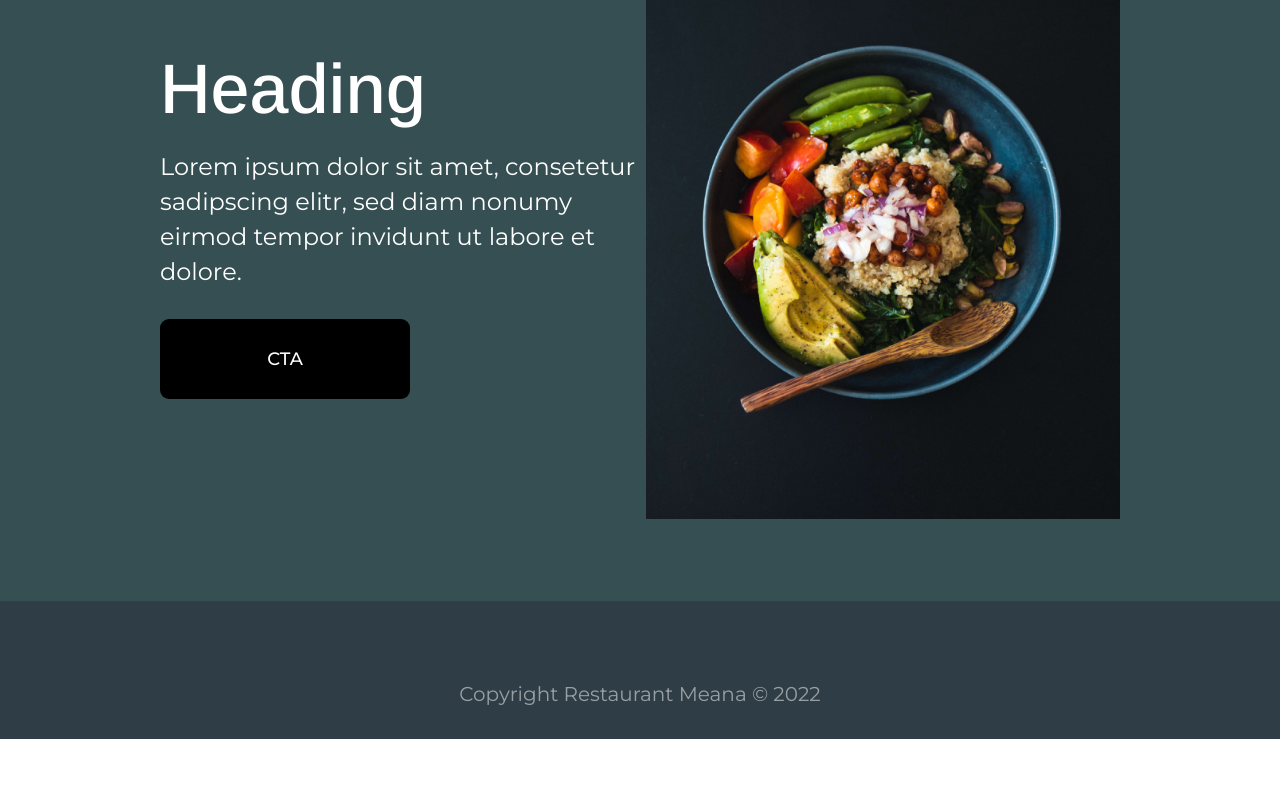
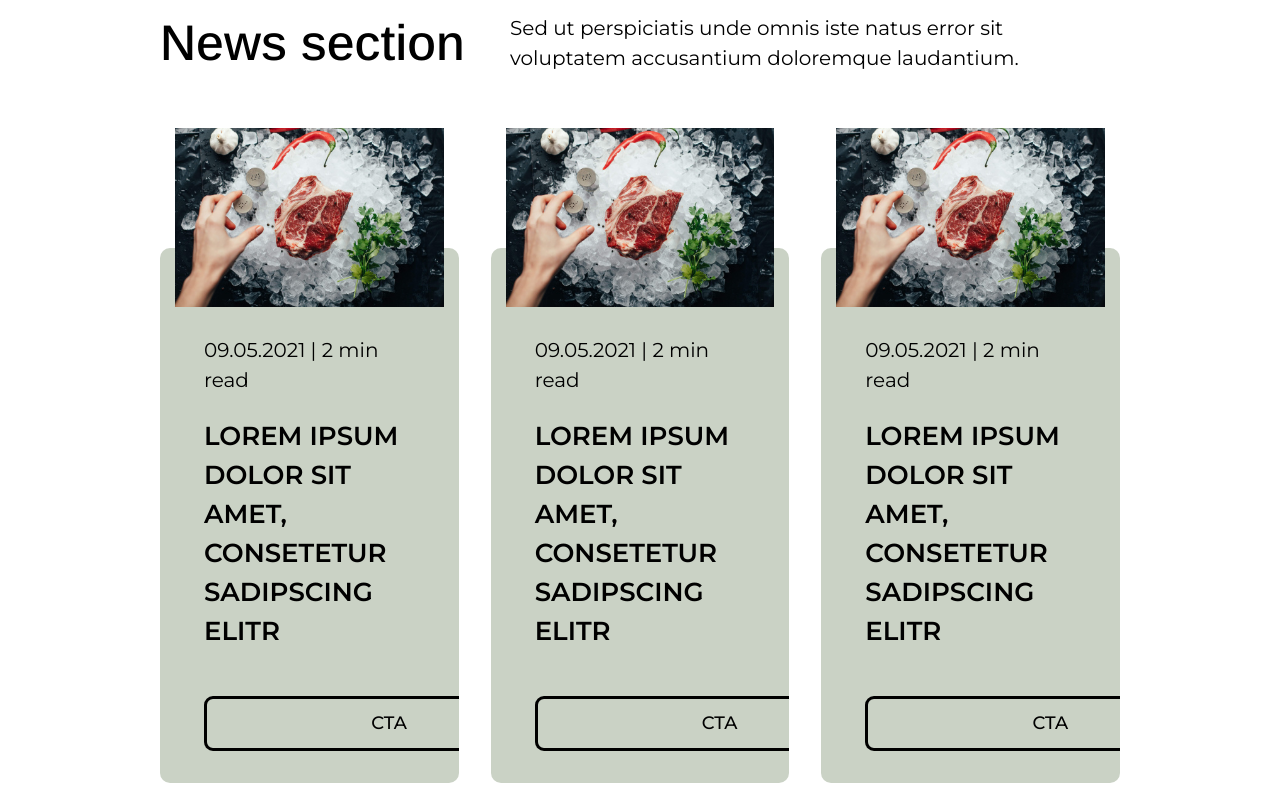
Before and after one commit to amanasijevic/zadatak-codeit, a plain HTML site: page index.html in a window 1280 px wide. Shown: the part 1032-1840 px from the top of the page. Before the commit the page ends 1771 px from the top, so only its background shows below. Drawn offline with nearby package versions, Linux system fonts and the light colour scheme; a web font is replaced by a local one.

Commit message:
news section -done

```diff
--- a/index.html
+++ b/index.html
@@ -44,13 +44,14 @@
                 </ul>
         </nav>
     </header>
+    <main>
     <section class="hero">
         <div class="hero__video">
             <video src="img/video/video-promo.mp4" loop plays-inline ></video>
          </div>
          <div class="hero__text">
             <h1>Heading</h1>
-            <p>
+            <p class="p-large">
                 Lorem ipsum dolor sit amet, consetetur sadipscing elitr, sed diam nonumy eirmod tempor invidunt ut labore et dolore.
             </p>
             <a href="#" class="btn">
@@ -58,6 +59,73 @@
                 <i class="fa-solid fa-arrow-right"></i>
             </a>
          </div>
+    </section>
+    <section class="news">
+        <div class="container">
+            <div class="news__info">
+                <h2>News section</h2>
+                <p>
+                    Sed ut perspiciatis unde omnis iste natus error sit voluptatem accusantium doloremque laudantium.
+                </p>
+            </div>
+            <div class="news__wrapper">
+                <div class="news__item">
+                    <div class="news__image">
+                        <div class="media-wrapper">
+                            <img src="img/blog-img1.jpg" alt="">
+                        </div>
+
+                    </div>
+                    <div class="news__text">
+                        <p>
+                            09.05.2021 | 2 min read
+                        </p>
+                        <h3>
+                            LOREM IPSUM DOLOR SIT AMET, CONSETETUR SADIPSCING ELITR
+                        </h3>
+                        <a href="" class="btn btn--outline">
+                            CTA
+                        </a>
+                    </div>
+                </div>
+                <div class="news__item">
+                    <div class="news__image">
+                        <div class="media-wrapper">
+                            <img src="img/blog-img1.jpg" alt="">
+                        </div>
+                    </div>
+                    <div class="news__text">
+                        <p>
+                            09.05.2021 | 2 min read
+                        </p>
+                        <h3>
+                            LOREM IPSUM DOLOR SIT AMET, CONSETETUR SADIPSCING ELITR
+                        </h3>
+                        <a href="" class="btn btn--outline">
+                            CTA
+                        </a>
+                    </div>
+                </div>
+                <div class="news__item">
+                    <div class="news__image">
+                        <div class="media-wrapper">
+                            <img src="img/blog-img1.jpg" alt="">
+                        </div>
+                    </div>
+                    <div class="news__text">
+                        <p>
+                            09.05.2021 | 2 min read
+                        </p>
+                        <h3>
+                            LOREM IPSUM DOLOR SIT AMET, CONSETETUR SADIPSCING ELITR
+                        </h3>
+                        <a href="" class="btn btn--outline">
+                            CTA
+                        </a>
+                    </div>
+                </div>
+            </div>
+        </div>
     </section>
     <section class="hero-promo">
         <div class="container">
@@ -72,12 +140,14 @@
                     </a>
                  </div>
                  <div class="hero-promo__image">
-                    <img src="./img/vege.jpg" alt="Vege promo">
+                    <div class="media-wrapper">
+                        <img src="./img/vege.jpg" alt="Vege promo">
+                    </div>
                  </div>
             </div>
         </div>
     </section>
-
+    </main>
     <footer class="footer">
         <div class="container">
             <div class="footer__copyrights">
--- a/scss/base/_reset.scss
+++ b/scss/base/_reset.scss
@@ -25,3 +25,20 @@
     max-width: 75vw;
     margin: auto;
   }
+
+  .media-wrapper {
+    position: relative;
+    overflow: hidden;
+    img {
+      bottom: -9999px;
+      height: 100%;
+      left: -9999px;
+      margin: auto;
+      max-width: none;
+      min-width: 100%;
+      position: absolute;
+      right: -9999px;
+      top: -9999px;
+      width: auto;
+    }
+  }
--- a/scss/base/_typography.scss
+++ b/scss/base/_typography.scss
@@ -26,11 +26,11 @@ p {
     line-height: 1.5;
 }
 
-.bold {
+.p-large {
     font-family: $ff-text;
     font-size: 24px;
     font-weight: 500;
-    line-height: 1.5;
+    line-height: 35px;
 }
 
 h3 {
--- a/scss/layout/_btn.scss
+++ b/scss/layout/_btn.scss
@@ -21,4 +21,17 @@
             transform: translateX(5px);
         }
     }
+    &--outline {
+        min-width: 370px;
+        height: 55px;
+        background-color: transparent;
+        border: solid $black;
+        color: $black;
+        transition: all .3s ease-in-out;
+        &:hover {
+            color: $white;
+            border-color: #52796f;
+        }
+    }
+
 }
--- a/scss/layout/_hero-promo.scss
+++ b/scss/layout/_hero-promo.scss
@@ -8,6 +8,7 @@
         justify-content: space-between;
     }
     &__text {
+        width: 50%;
         h1 {
             color: $white;
             margin-bottom: 20px;
@@ -20,4 +21,13 @@
             margin-bottom: 30px;
         }
     }
+    &__image {
+        width: 50%;
+        max-width: 595px;
+        .media-wrapper {
+            padding-bottom: 125.1%;
+        }
+
+
+    }
 }
--- a/scss/layout/_hero.scss
+++ b/scss/layout/_hero.scss
@@ -31,8 +31,6 @@
             margin-bottom: 20px;
         }
         p {
-            font-size: 24px;
-            line-height: 35px;
             color: $white;
             max-width: 610px;
             margin-bottom: 30px;
--- /dev/null
+++ b/scss/layout/_news.scss
@@ -0,0 +1,50 @@
+.news {
+    padding: 155px 0 150px 0;
+    &__info {
+        display: flex;
+        justify-content: space-between;
+        align-items: center;
+        margin-bottom: 45px;
+        p {
+            max-width: 610px;
+        }
+    }
+    &__wrapper {
+        display: flex;
+        margin: 0 -16px;
+    }
+    &__item {
+        position: relative;
+        width: 33.333%;
+        margin: 0 16px;
+        overflow: hidden;
+        &::after {
+            content: '';
+            position: absolute;
+            left: 0;
+            right: 0;
+            bottom: 0;
+            height: calc(100% - 120px);
+            background-color: #cad2c5;
+            z-index: -1;
+            border-radius: 10px;
+
+
+        }
+    }
+    &__image {
+        padding: 0 15px;
+        .media-wrapper {
+            padding-bottom: 66.5%;
+        }
+    }
+    &__text {
+        padding: 28px 44px 32px 44px;
+        p {
+            margin-bottom: 22px;
+        }
+        h3 {
+            margin-bottom: 45px;
+        }
+     }
+}
--- a/scss/style.scss
+++ b/scss/style.scss
@@ -8,3 +8,4 @@
 @import './layout/footer';
 @import "./layout/btn";
 @import "./layout/hero-promo";
+@import "./layout/news";
```
Also changed, not shown: css/style.css, 1 other file.
